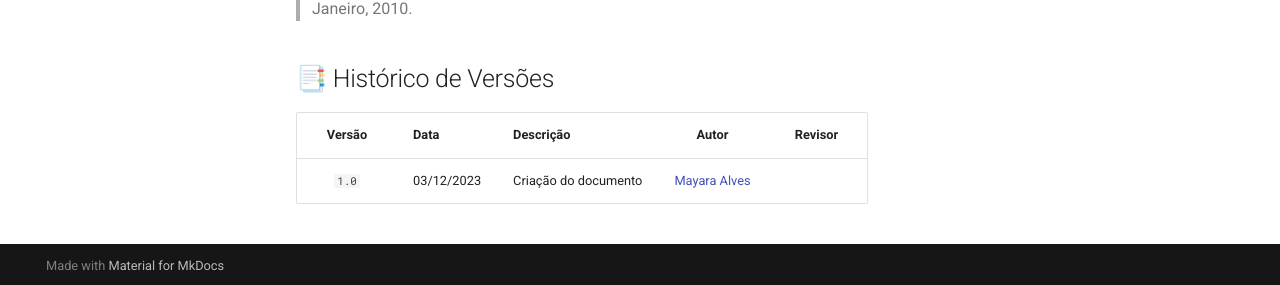
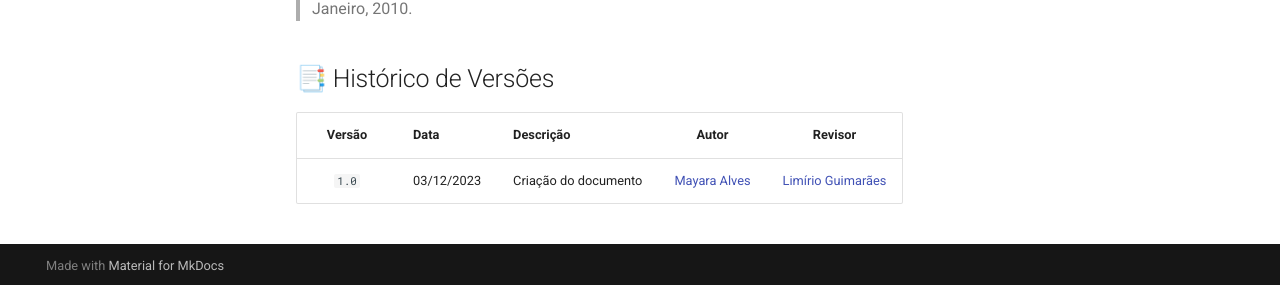
Before and after one commit to Requisitos-de-Software/2023.2-Carteira_Digital_de_Transito, an MkDocs documentation site: the page built from docs/Validacao/Prototipo_alta_fidelidade/Agendamento.md, in a window 1280 px wide and 900 px high, scrolled down 2250 px. Shown: the part 612-897 px from the top of the window. Built offline with MkDocs 1.6.1 and Material for MkDocs 9.7.7, drawn with Linux system fonts in a browser that asks for light colours.

Commit message:
Update Agendamento.md

```diff
--- a/docs/Validacao/Prototipo_alta_fidelidade/Agendamento.md
+++ b/docs/Validacao/Prototipo_alta_fidelidade/Agendamento.md
@@ -81,4 +81,4 @@ Desta forma temos os seguintes resultados obtidos a partir da avaliação do pro
 
 | Versão | Data       | Descrição            |                       Autor                        |                     Revisor                      |
 | :----: | ---------- | -------------------- | :------------------------------------------------: | :----------------------------------------------: |
-| `1.0`  | 03/12/2023 |  Criação do documento |  [Mayara Alves](https://github.com/Mayara-tech)    |  |
+| `1.0`  | 03/12/2023 |  Criação do documento |  [Mayara Alves](https://github.com/Mayara-tech)    | [Limírio Guimarães](https://github.com/LimirioGuimaraes) |
```
